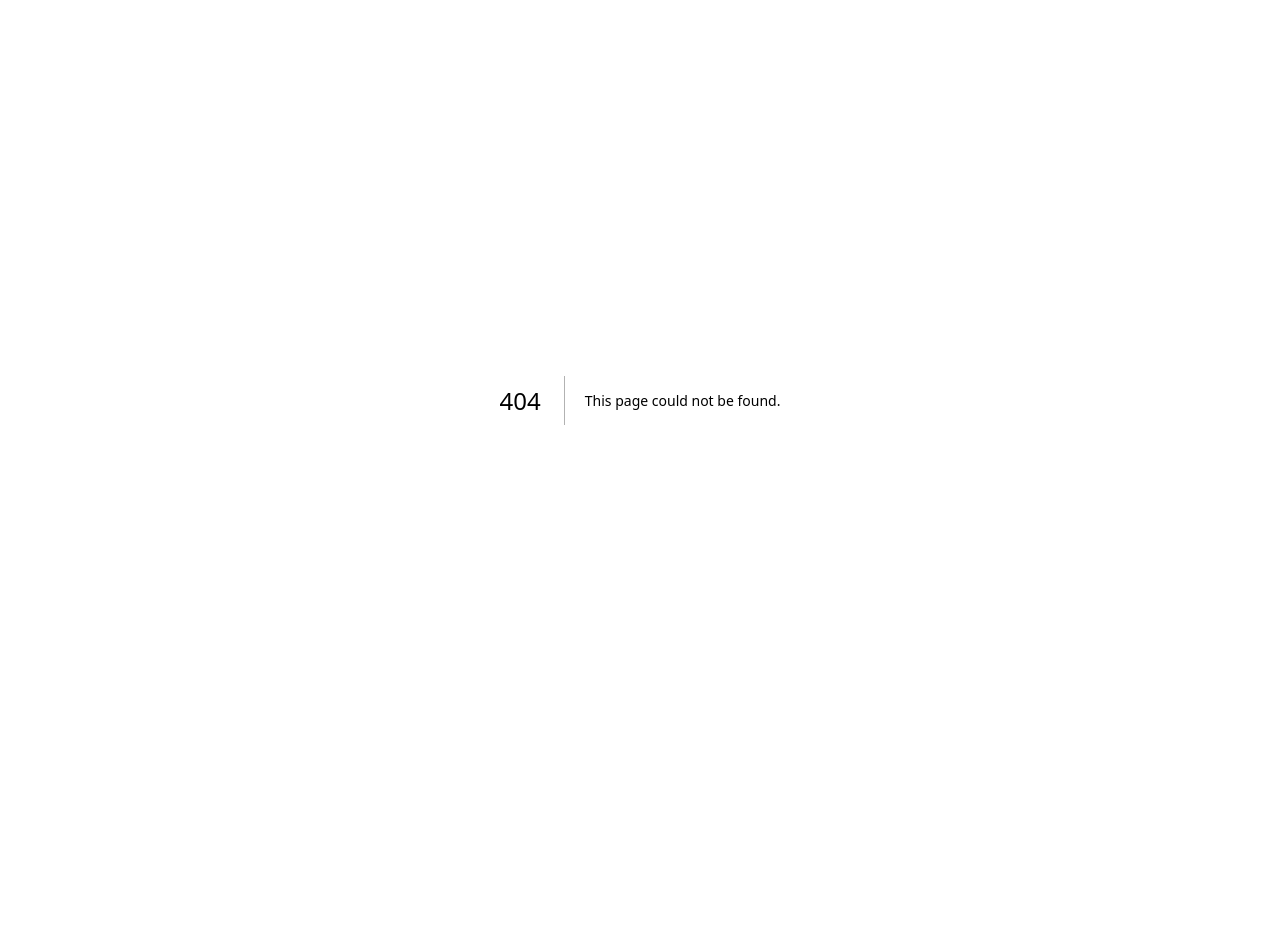
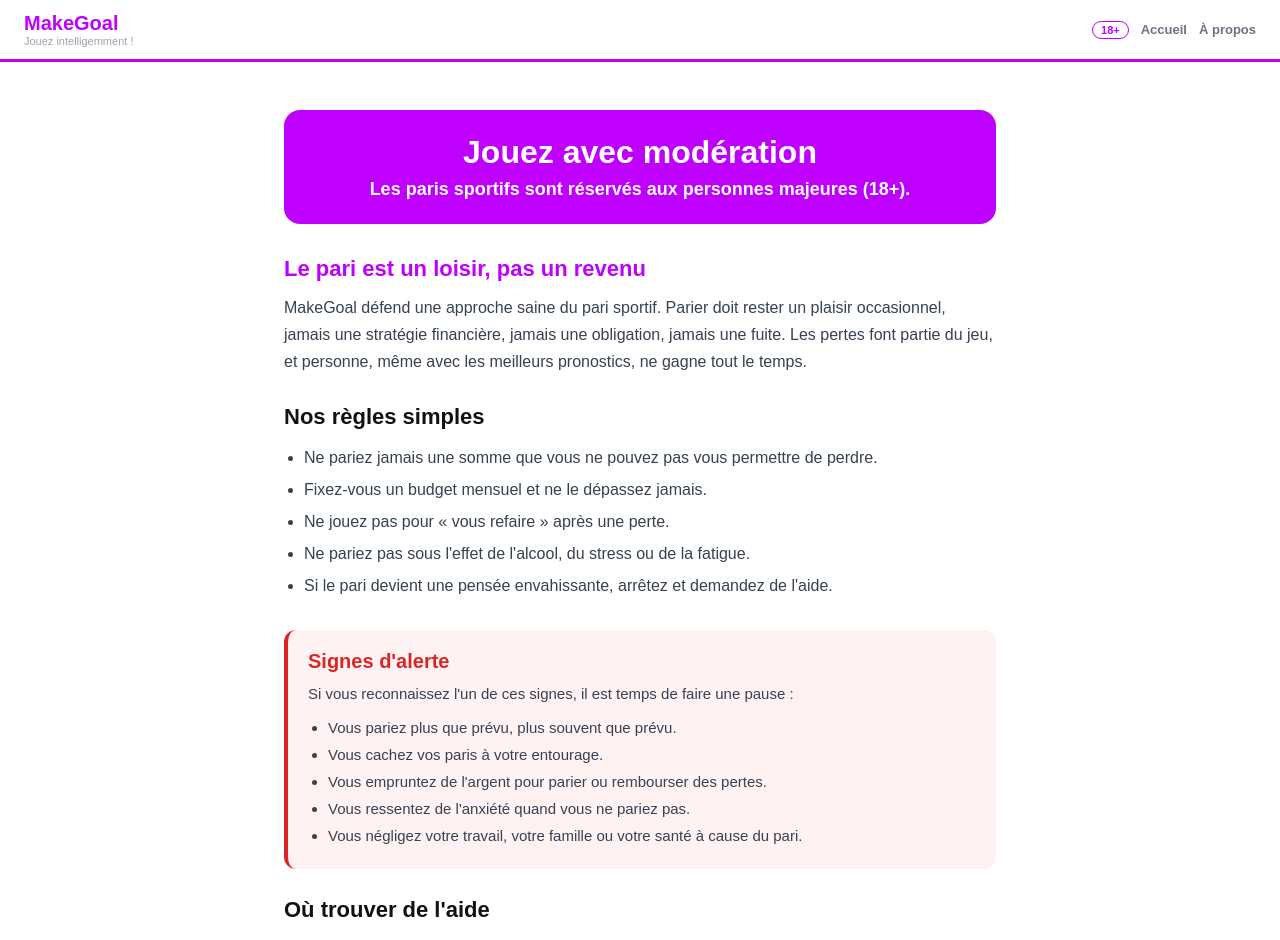
Before and after one commit to stefi3274/MakeGoal, a Next.js app: page /jeu-responsable in a window 1280 px wide. Before the commit this address had no page. Shown: the top 940 px of the page. Before the commit the page ends 800 px from the top, so only its background shows below. Built offline with nearby package versions, Linux system fonts and the light colour scheme.

Commit message:
Create JeuResponsable component for responsible gaming
This component provides information on responsible gaming, including rules, warning signs, and resources for help.

```diff
--- /dev/null
+++ b/app/jeu-responsable/page.tsx
@@ -0,0 +1,64 @@
+import Header from '../../components/Header';
+import Footer from '../../components/Footer';
+
+const VIOLET = '#bf00ff';
+
+export default function JeuResponsable() {
+  return (
+    <div style={{minHeight:'100vh',background:'#ffffff',color:'#111111',fontFamily:'sans-serif'}}>
+      <Header />
+      <main style={{maxWidth:'760px',margin:'0 auto',padding:'48px 24px'}}>
+        <div style={{background:VIOLET,color:'#ffffff',padding:'24px',borderRadius:'16px',marginBottom:'32px',textAlign:'center'}}>
+          <h1 style={{fontWeight:900,fontSize:'32px',margin:0}}>Jouez avec modération</h1>
+          <p style={{fontSize:'18px',marginTop:'8px',marginBottom:0,fontWeight:600}}>Les paris sportifs sont réservés aux personnes majeures (18+).</p>
+        </div>
+
+        <section style={{marginBottom:'28px'}}>
+          <h2 style={{fontWeight:900,fontSize:'22px',marginBottom:'12px',color:VIOLET}}>Le pari est un loisir, pas un revenu</h2>
+          <p style={{lineHeight:'1.7',fontSize:'16px',color:'#374151'}}>
+            MakeGoal défend une approche saine du pari sportif. Parier doit rester un plaisir occasionnel, jamais une stratégie financière, jamais une obligation, jamais une fuite. Les pertes font partie du jeu, et personne, même avec les meilleurs pronostics, ne gagne tout le temps.
+          </p>
+        </section>
+
+        <section style={{marginBottom:'28px'}}>
+          <h2 style={{fontWeight:900,fontSize:'22px',marginBottom:'12px'}}>Nos règles simples</h2>
+          <ul style={{lineHeight:'2',fontSize:'16px',color:'#374151',paddingLeft:'20px'}}>
+            <li>Ne pariez jamais une somme que vous ne pouvez pas vous permettre de perdre.</li>
+            <li>Fixez-vous un budget mensuel et ne le dépassez jamais.</li>
+            <li>Ne jouez pas pour « vous refaire » après une perte.</li>
+            <li>Ne pariez pas sous l&apos;effet de l&apos;alcool, du stress ou de la fatigue.</li>
+            <li>Si le pari devient une pensée envahissante, arrêtez et demandez de l&apos;aide.</li>
+          </ul>
+        </section>
+
+        <section style={{marginBottom:'28px',background:'#fef2f2',padding:'20px',borderRadius:'12px',borderLeft:'4px solid #dc2626'}}>
+          <h2 style={{fontWeight:900,fontSize:'20px',marginBottom:'8px',color:'#dc2626'}}>Signes d&apos;alerte</h2>
+          <p style={{lineHeight:'1.7',fontSize:'15px',color:'#374151',marginBottom:'8px'}}>
+            Si vous reconnaissez l&apos;un de ces signes, il est temps de faire une pause :
+          </p>
+          <ul style={{lineHeight:'1.8',fontSize:'15px',color:'#374151',paddingLeft:'20px',marginBottom:0}}>
+            <li>Vous pariez plus que prévu, plus souvent que prévu.</li>
+            <li>Vous cachez vos paris à votre entourage.</li>
+            <li>Vous empruntez de l&apos;argent pour parier ou rembourser des pertes.</li>
+            <li>Vous ressentez de l&apos;anxiété quand vous ne pariez pas.</li>
+            <li>Vous négligez votre travail, votre famille ou votre santé à cause du pari.</li>
+          </ul>
+        </section>
+
+        <section style={{marginBottom:'28px'}}>
+          <h2 style={{fontWeight:900,fontSize:'22px',marginBottom:'12px'}}>Où trouver de l&apos;aide</h2>
+          <p style={{lineHeight:'1.7',fontSize:'16px',color:'#374151'}}>
+            Si vous ou un proche êtes en difficulté face au jeu, parlez-en. Un médecin, un psychologue, ou simplement une personne de confiance peuvent vous orienter. En Haïti, vous pouvez vous tourner vers les services de santé mentale de votre région ou contacter une association d&apos;aide. À l&apos;international, des lignes d&apos;écoute existent pour les francophones (par exemple Joueurs Info Service en France : 09 74 75 13 13).
+          </p>
+        </section>
+
+        <section style={{textAlign:'center',padding:'24px',background:'#f9fafb',borderRadius:'12px'}}>
+          <p style={{fontSize:'18px',fontWeight:900,color:VIOLET,margin:0}}>
+            Jouer comporte des risques.<br/>Jouez intelligemment, jouez avec modération.
+          </p>
+        </section>
+      </main>
+      <Footer />
+    </div>
+  );
+}
```
